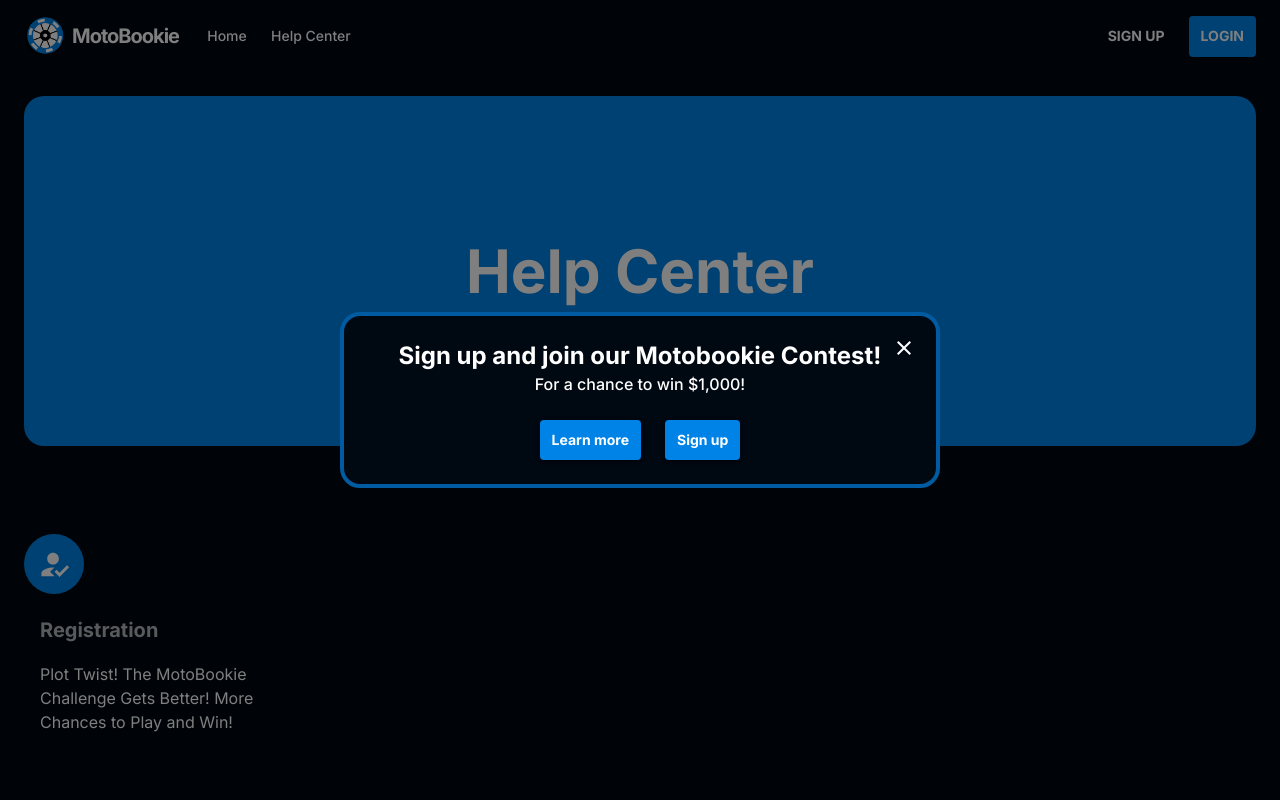
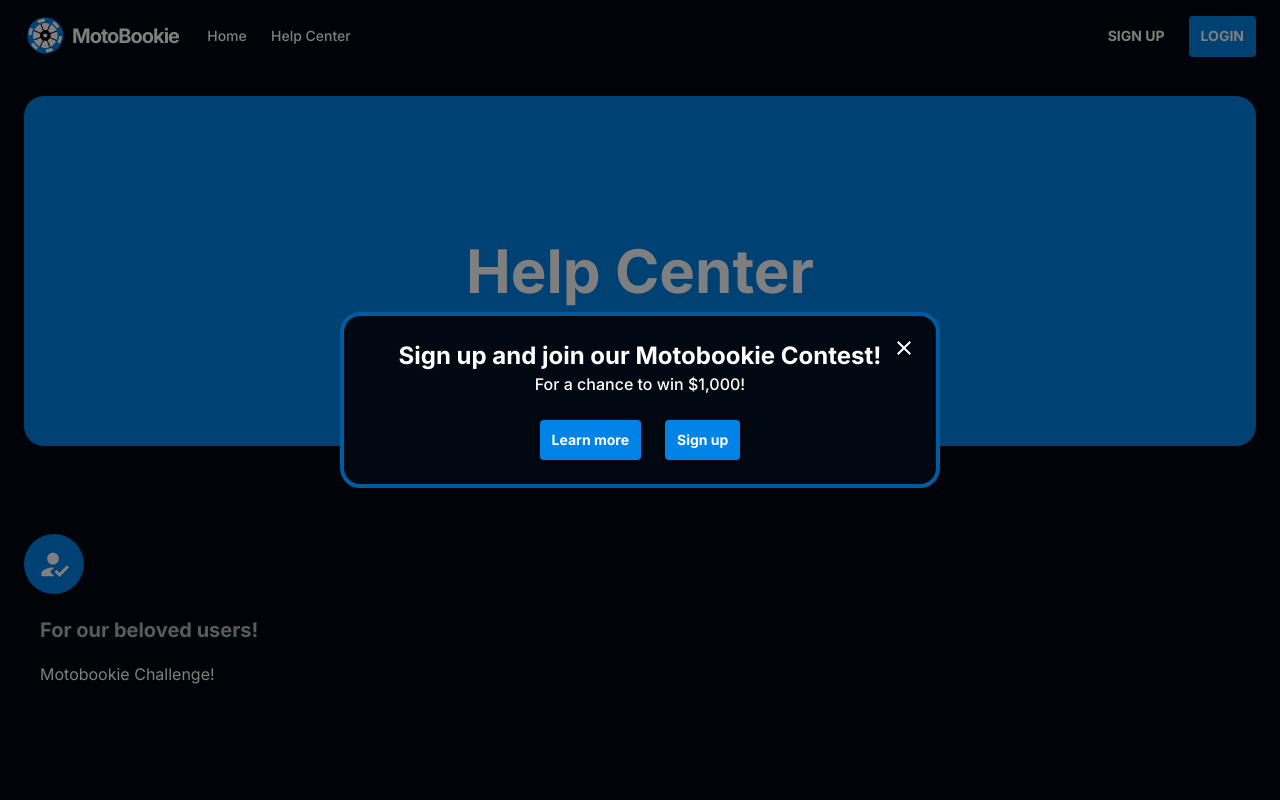
Before and after one commit to betzon/betzon, a Next.js app: page /help-center in a window 1280 px wide. Shown: the top 800 px of the page. Built offline with nearby package versions, Linux system fonts and the light colour scheme.

Commit message:
new content

```diff
--- a/src/app/(landing)/help-center/content/index.js
+++ b/src/app/(landing)/help-center/content/index.js
@@ -7,14 +7,14 @@
 
 export const helpCenterContent = [
     {
-        title: 'Registration',
+        title: 'For our beloved users!',
         icon: <HowToRegIcon fontSize='large' />,
         items: [
             {
-                title: 'Plot Twist! The MotoBookie Challenge Gets Better! More Chances to Play and Win!',
+                title: 'Motobookie Challenge!',
                 path: '/motobookie-challenge',
                 content: {
-                    title: 'Motobookie Challenge',
+                    title: 'Plot Twist! The MotoBookie Challenge Gets Better! More Chances to Play and Win!',
                     updatedOn: 'Jan 14, 2024',
                     content: [
                         {
```
